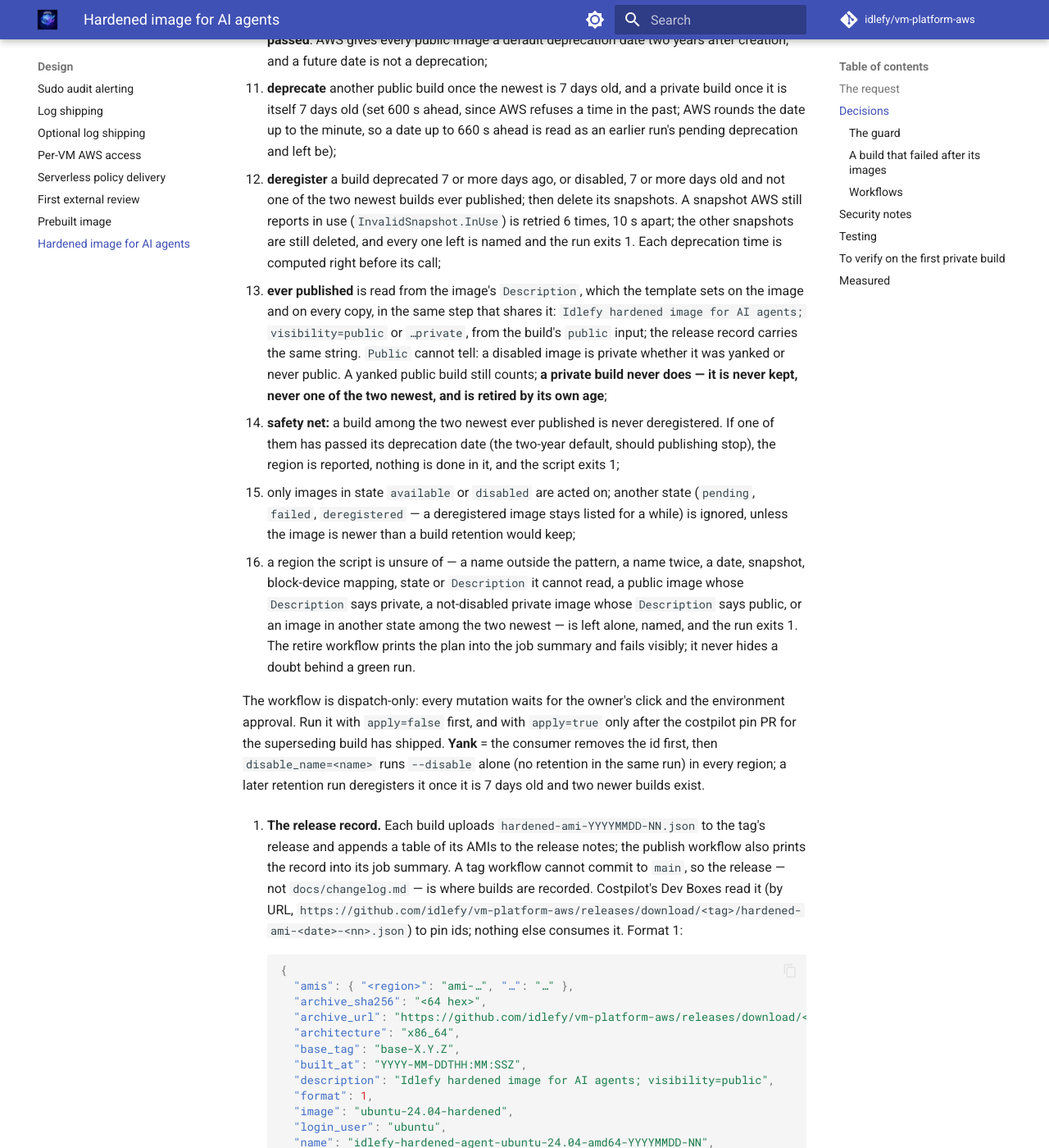
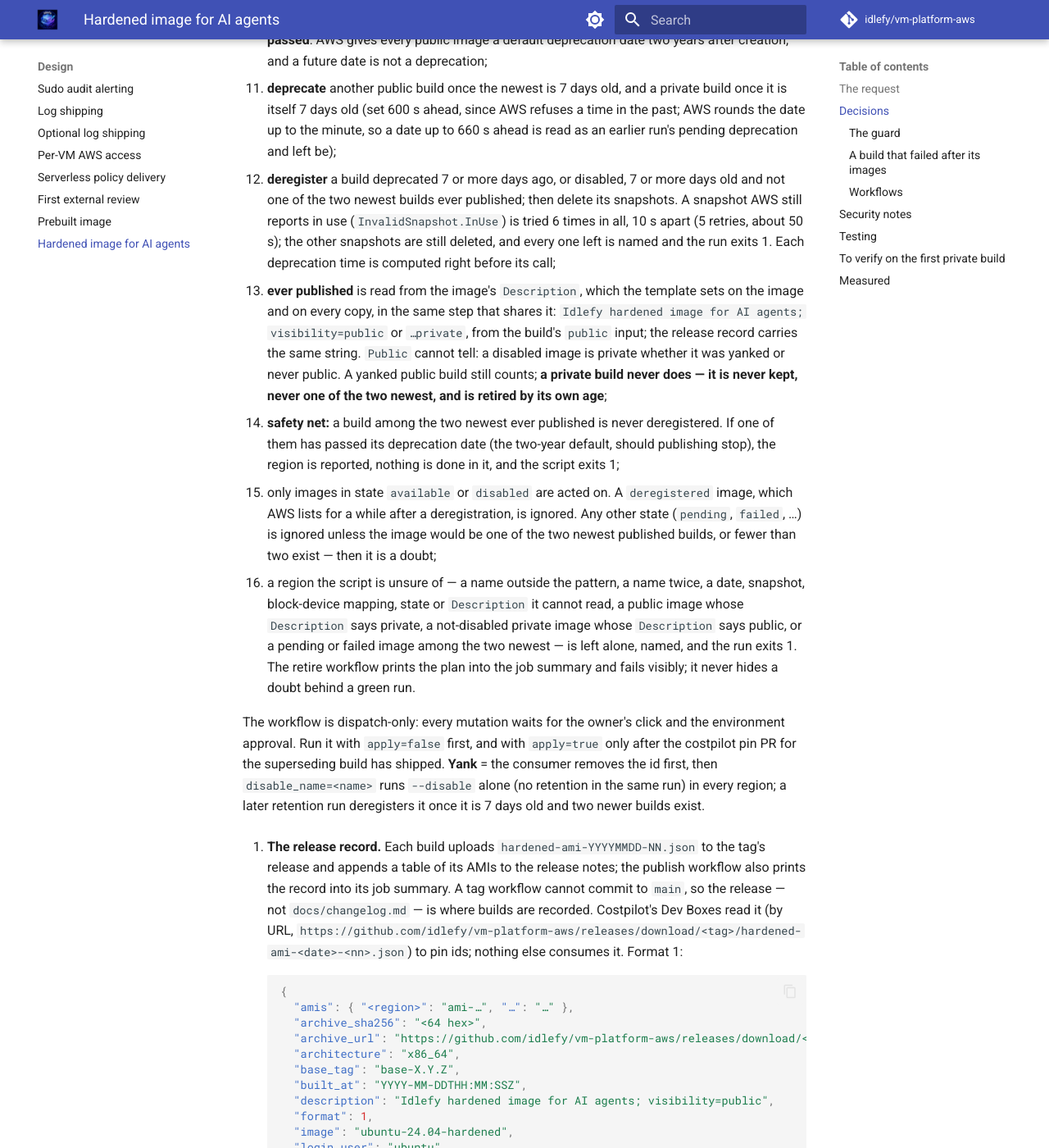
Before and after one commit to idlefy/vm-platform-aws, an MkDocs documentation site: the page built from docs/design/hardened-image.md, in a window 1280 px wide and 1400 px high, scrolled down 3438 px. Shown: the whole window at 82% size. Built offline with MkDocs 1.6.1 and Material for MkDocs 9.7.7, drawn with Linux system fonts in a browser that asks for light colours; comment, search, counter and statistics services are not loaded; some of the changed text lies outside the part shown.

Commit message:
fix(image): retention ignores deregistered images; docs match the build order and the retry count

```diff
--- a/docs/design/hardened-image.md
+++ b/docs/design/hardened-image.md
@@ -157,7 +157,8 @@ reaches it only through what the customer's own account does to the instance
    - **deregister** a build deprecated 7 or more days ago, or disabled, 7 or
      more days old and not one of the two newest builds ever published; then
      delete its snapshots. A snapshot AWS still reports in use
-     (`InvalidSnapshot.InUse`) is retried 6 times, 10 s apart; the other
+     (`InvalidSnapshot.InUse`) is tried 6 times in all, 10 s apart (5
+     retries, about 50 s); the other
      snapshots are still deleted, and every one left is named and the run
      exits 1. Each deprecation time is computed right before its call;
    - **ever published** is read from the image's `Description`, which the
@@ -172,15 +173,16 @@ reaches it only through what the customer's own account does to the instance
      deregistered. If one of them has passed its deprecation date (the
      two-year default, should publishing stop), the region is reported,
      nothing is done in it, and the script exits 1;
-   - only images in state `available` or `disabled` are acted on; another
-     state (`pending`, `failed`, `deregistered` — a deregistered image stays
-     listed for a while) is ignored, unless the image is newer than a build
-     retention would keep;
+   - only images in state `available` or `disabled` are acted on. A
+     `deregistered` image, which AWS lists for a while after a
+     deregistration, is ignored. Any other state (`pending`, `failed`, …) is
+     ignored unless the image would be one of the two newest published
+     builds, or fewer than two exist — then it is a doubt;
    - a region the script is unsure of — a name outside the pattern, a name
      twice, a date, snapshot, block-device mapping, state or `Description` it
      cannot read, a public image whose `Description` says private, a
-     not-disabled private image whose `Description` says public, or an image
-     in another state among the two newest — is left alone, named, and the
+     not-disabled private image whose `Description` says public, or a
+     pending or failed image among the two newest — is left alone, named, and the
      run exits 1. The retire workflow prints the plan into the job summary and
      fails visibly; it never hides a doubt behind a green run.
 
@@ -384,9 +386,10 @@ UTC):
   a pending one, as GitHub concurrency does. The retire workflow has its own
   group, `hardened-retire`, so a publish waiting for approval never blocks a
   yank and a queued publish never replaces a pending retire. A retention that
-  runs during a build changes nothing in a region where the new image is
-  still `pending`, or registered but not yet shared: it is newer than the
-  kept builds, so the region is left alone and the run exits 1.
+  runs during a build does not see it: Packer adds the fence tag
+  `IdlefyPublishedImage=true` in its last step, after the copies and the
+  sharing, and retention lists only tagged images, so it plans as if the
+  build had not started.
 - The first scheduled run after this workflow reaches `main` builds the
   newest existing `v*` tag, whichever that is.
 - `public` is a boolean input, default `true`; the schedule always builds
```
Also changed, not shown: 2 other files.
